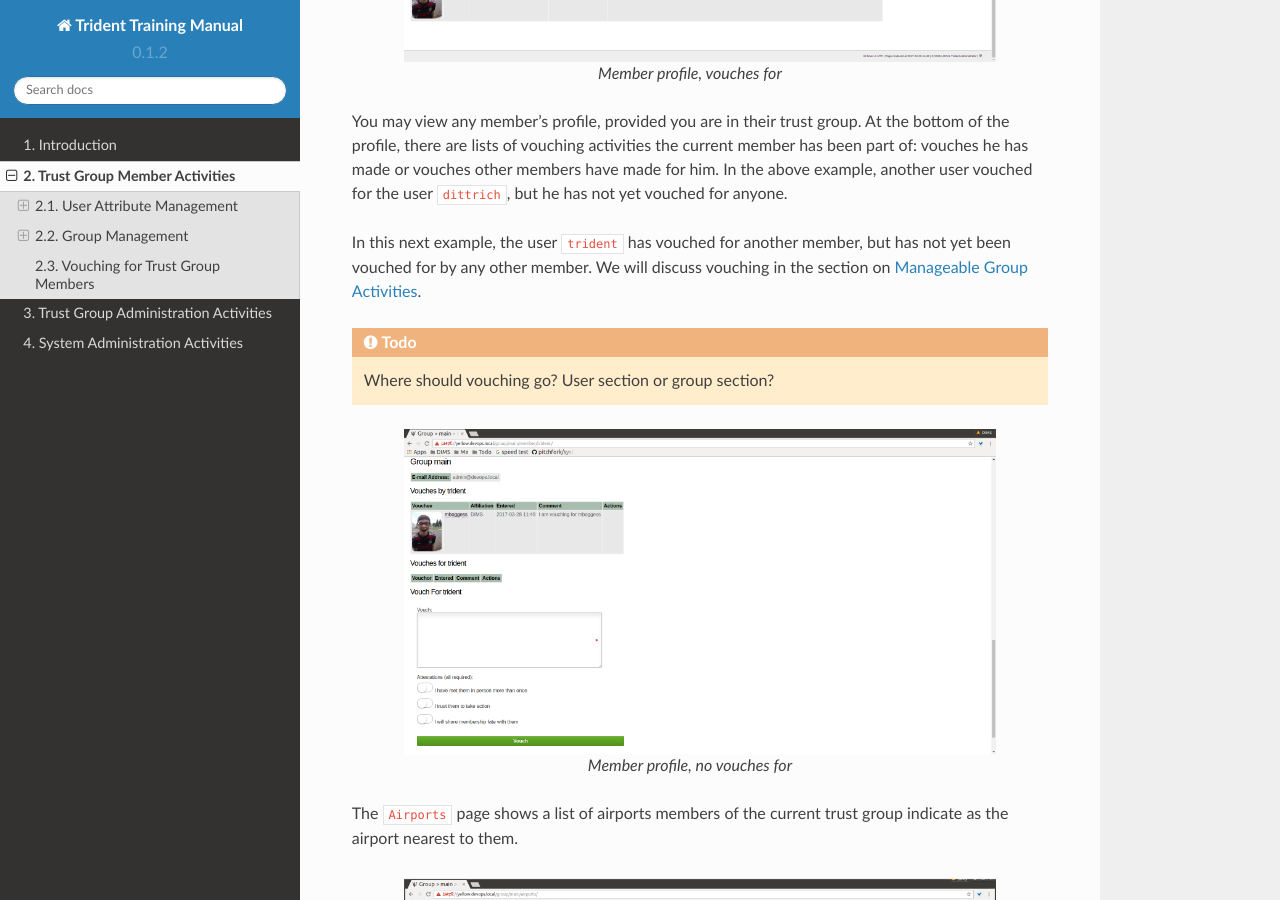
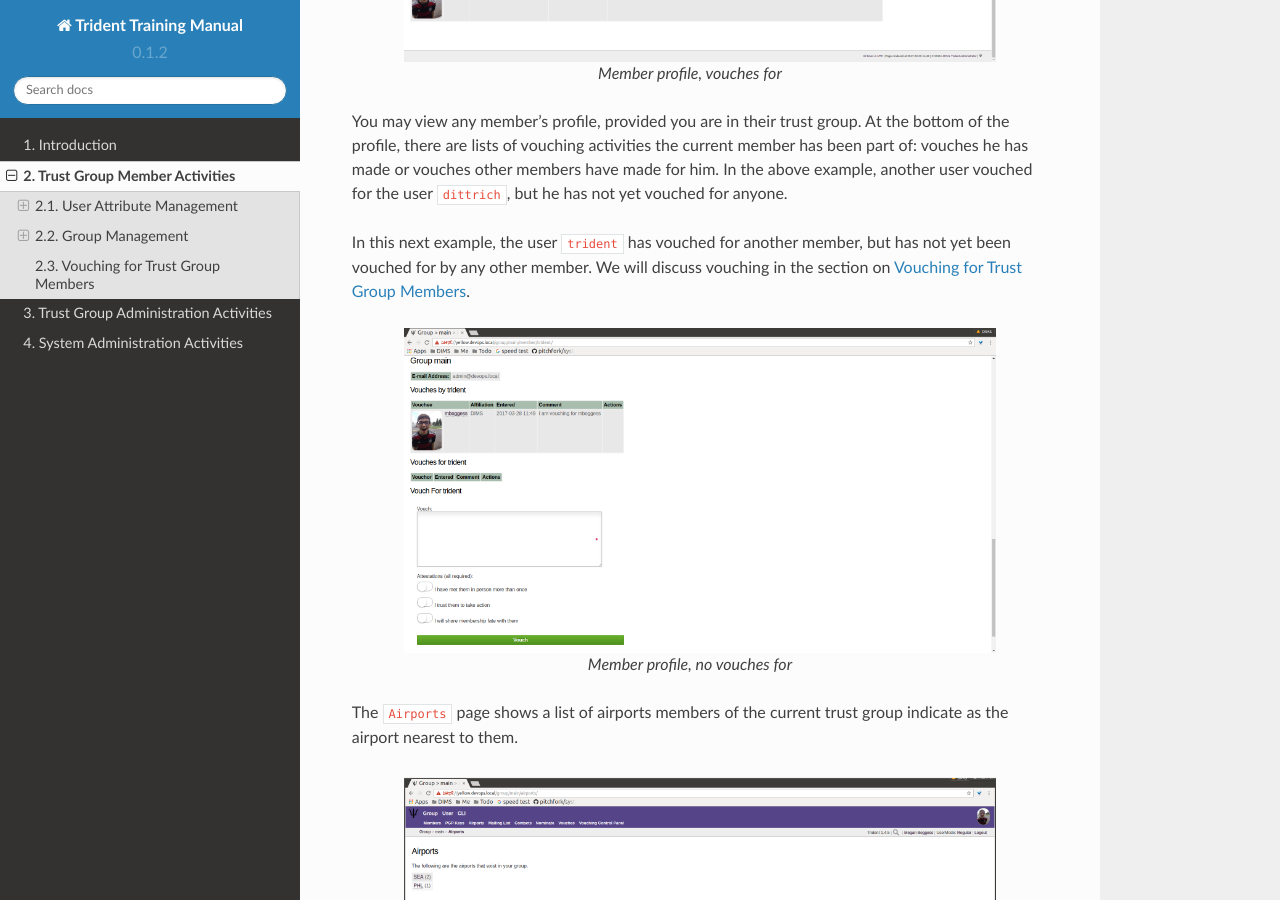
Before and after one commit to uw-dims/trident-training-manual, a Sphinx documentation site: the page built from docs/source/memberlifecycle.rst, in a window 1280 px wide and 900 px high, scrolled down 14971 px. Built offline with Sphinx 7.4.7 and the Read the Docs theme 2.0.0, drawn with Linux system fonts in a browser that asks for light colours; pages that are not in the unit, such as notebooks, are missing from menus.

Commit message:
Update vouching section reference.

```diff
--- a/docs/source/memberlifecycle.rst
+++ b/docs/source/memberlifecycle.rst
@@ -482,13 +482,7 @@ the user ``dittrich``, but he has not yet vouched for anyone.
 In this next example, the user ``trident`` has vouched
 for another member, but has not yet been vouched for by
 any other member. We will discuss vouching in the section
-on :ref:`manageableactivities`.
-
-.. todo::
-
-    Where should vouching go? User section or group section?
-
-..
+on :ref:`vouching`.
 
 .. figure:: images/trident/group-regular-shots/group-member-profile-4.png
        :width: 85%
```
